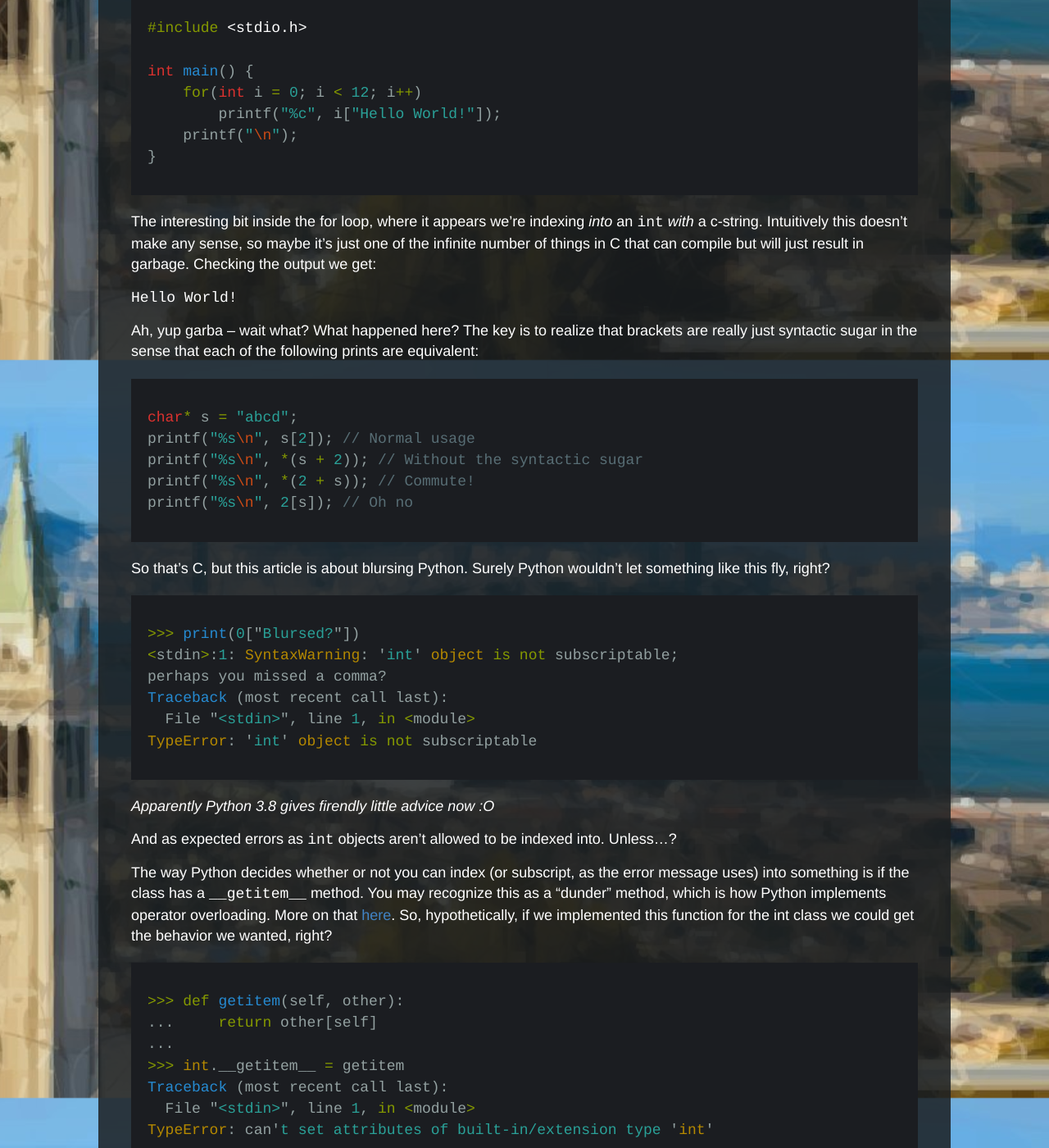
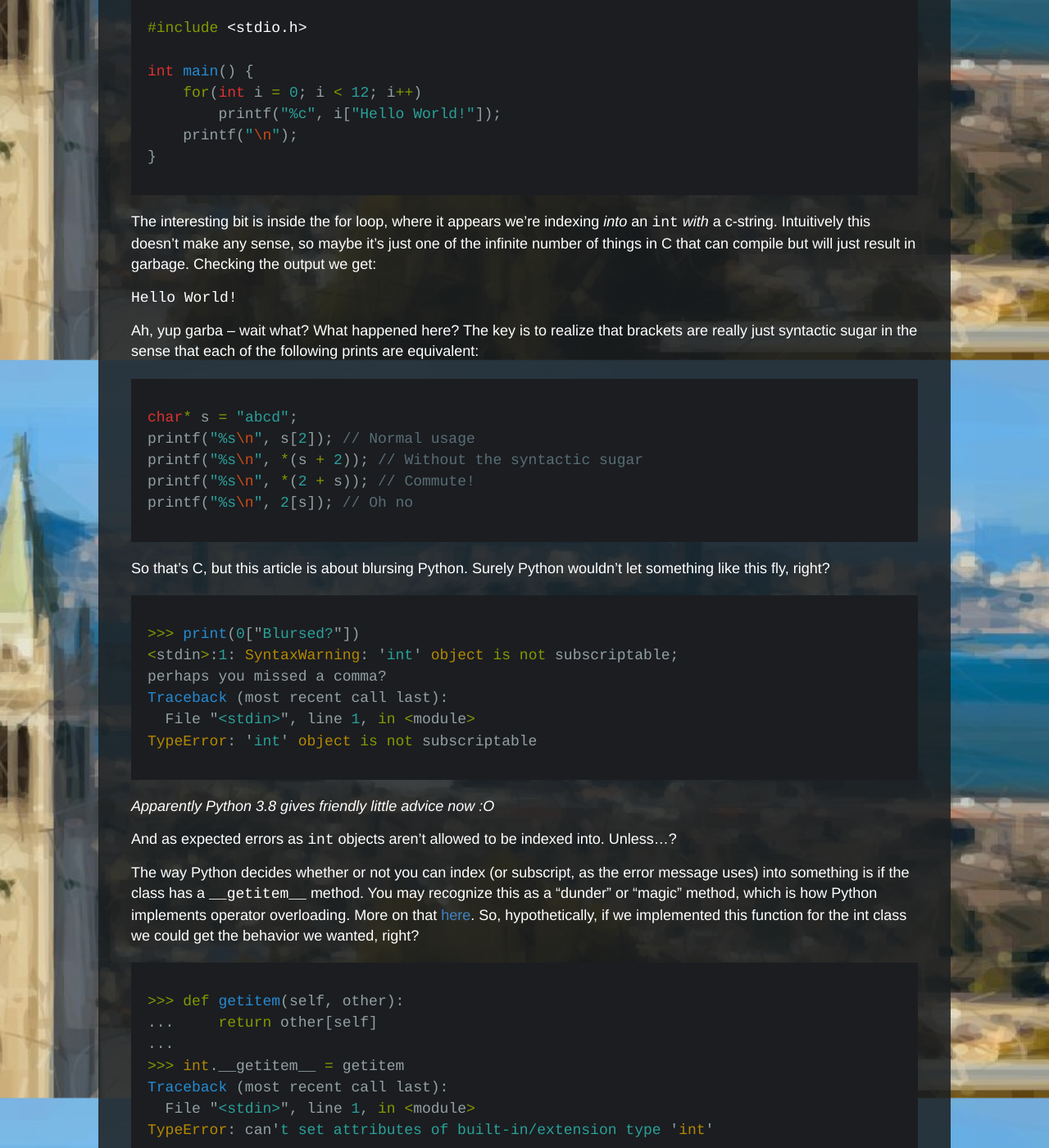
Before and after one commit to ckw017/ckw017.github.io, a Jekyll site: the page built from _posts/2019-12-06-blursed-python.md, in a window 1280 px wide and 1400 px high, scrolled down 461 px. Shown: the whole window at 82% size. Built offline with Jekyll 4.4.1, drawn with Linux system fonts in a browser that asks for light colours.

Commit message:
Fixed typos

````diff
--- a/_posts/2019-12-06-blursed-python.md
+++ b/_posts/2019-12-06-blursed-python.md
@@ -20,7 +20,7 @@
 }
 ```
 
-The interesting bit inside the for loop, where it appears we're indexing *into* an `int` *with* a c-string. Intuitively this doesn't make any sense, so maybe it's just one of the infinite number of things in C that can compile but will just result in garbage. Checking the output we get:
+The interesting bit is inside the for loop, where it appears we're indexing *into* an `int` *with* a c-string. Intuitively this doesn't make any sense, so maybe it's just one of the infinite number of things in C that can compile but will just result in garbage. Checking the output we get:
 
 `Hello World!`
 
@@ -45,11 +45,11 @@
 TypeError: 'int' object is not subscriptable
 ```
 
-*Apparently Python 3.8 gives firendly little advice now :O*
+*Apparently Python 3.8 gives friendly little advice now :O*
 
 And as expected errors as `int` objects aren't allowed to be indexed into. Unless...?
 
-The way Python decides whether or not you can index (or subscript, as the error message uses) into something is if the class has a `__getitem__` method. You may recognize this as a "dunder" method, which is how Python implements operator overloading. More on that [here](https://www.geeksforgeeks.org/dunder-magic-methods-python). So, hypothetically, if we implemented this function for the int class we could get the behavior we wanted, right?
+The way Python decides whether or not you can index (or subscript, as the error message uses) into something is if the class has a `__getitem__` method. You may recognize this as a "dunder" or "magic" method, which is how Python implements operator overloading. More on that [here](https://www.geeksforgeeks.org/dunder-magic-methods-python). So, hypothetically, if we implemented this function for the int class we could get the behavior we wanted, right?
 
 ```python
 >>> def getitem(self, other):
````
